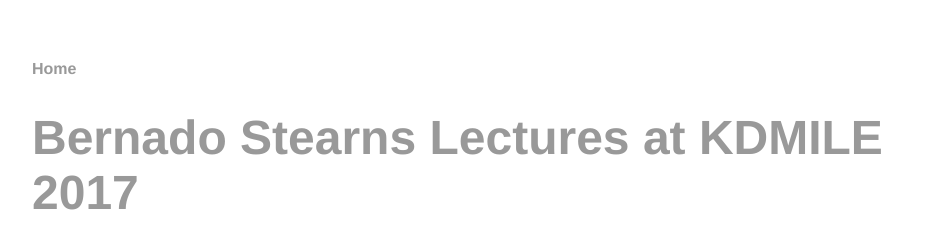
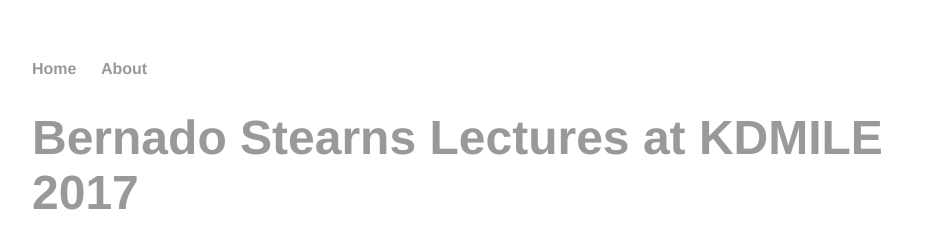
Before and after one commit to labcores/labcores.github.io, a Jekyll site: the page built from _posts/2017-10-04-bernardo-stearns-kdmile-2017.md, in a window 1280 px wide. Shown: the top 252 px of the page, without its empty margins (160-1100 px from the left). Built offline with Jekyll 4.4.1, drawn with Linux system fonts in a browser that asks for light colours.

```diff
--- a/_layouts/default.html
+++ b/_layouts/default.html
@@ -10,6 +10,7 @@
 			<nav>
 	    		<ul>
 	    		    <li><a href="/">Home</a</li>
+	    		    <li><a href="/about">About</a</li>
 	    		</ul>
 			</nav>
 			<div class="container">
```
